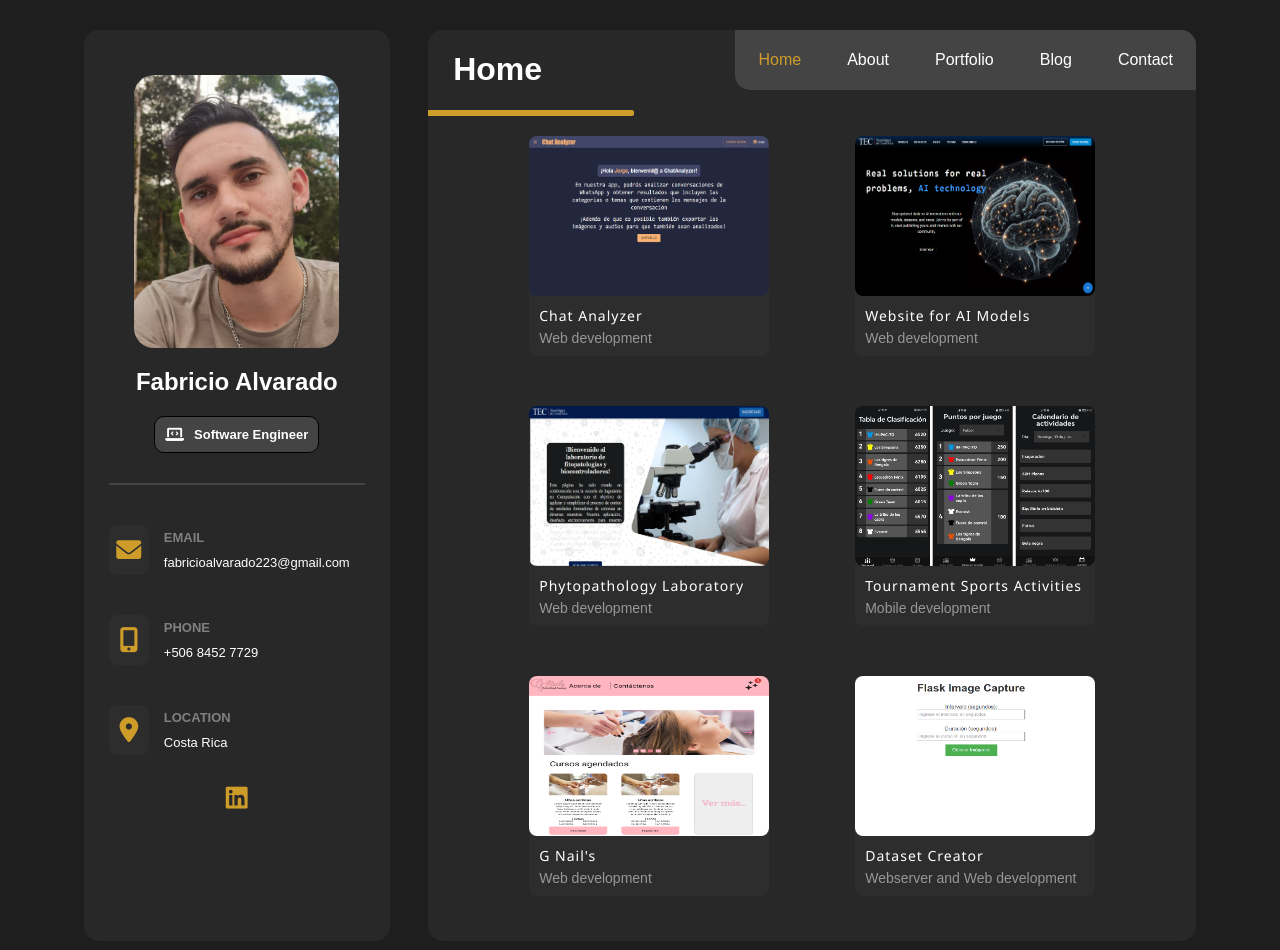
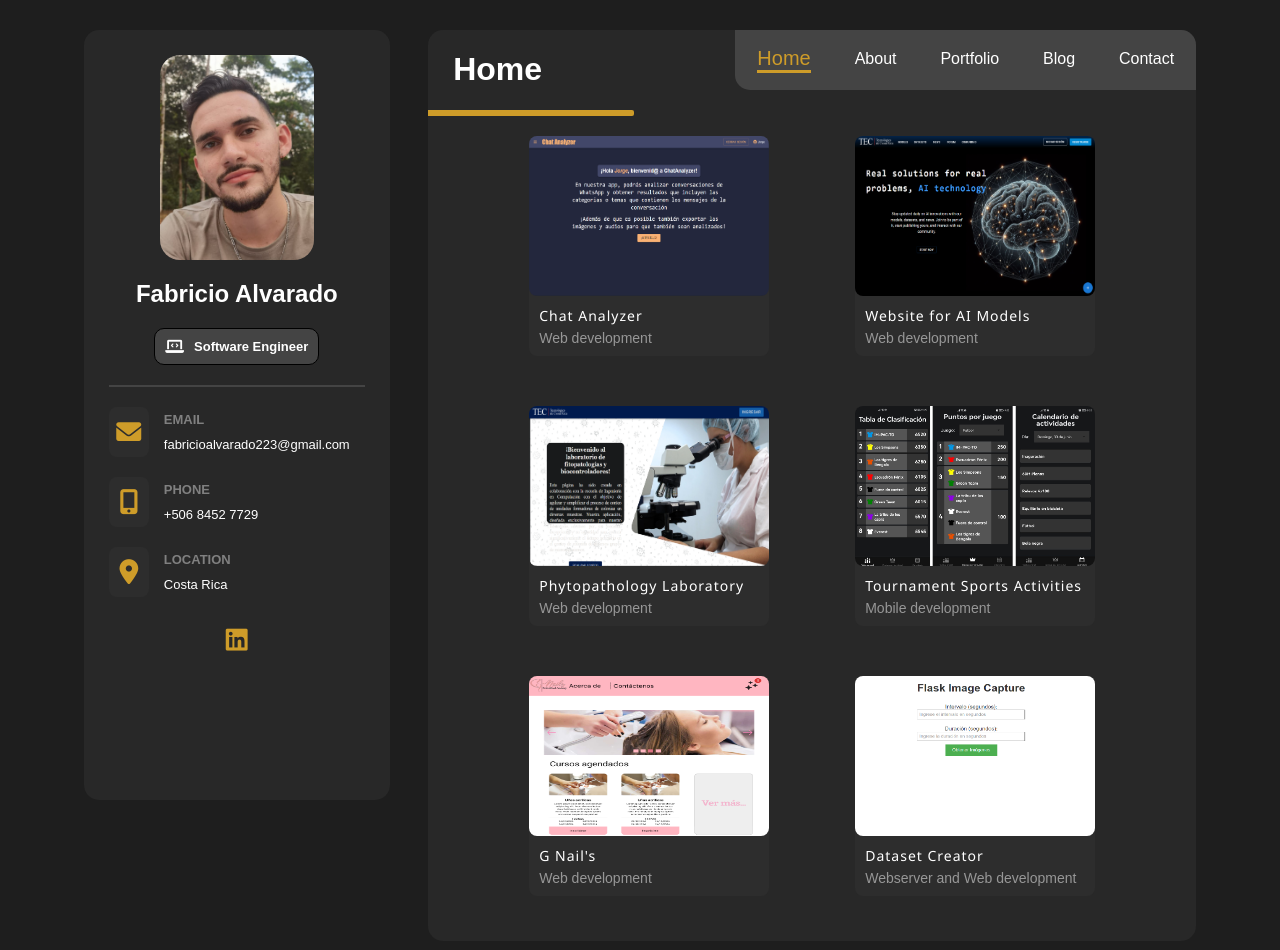
Before and after one commit to FabricioAA223/FabricioAlvaradoPortfolio, a plain HTML site: page index.html in a window 1280 px wide. Drawn offline with Linux system fonts and the light colour scheme; some packages are replaced by stand-ins of ours.

Commit message:
Animation in navbar options

```diff
--- a/index.html
+++ b/index.html
@@ -18,34 +18,39 @@
             </div>
         </div>
         <div class="horizontal-divider"></div>
+        <a class="contact-data" href="mailto:fabricioalvarado223@gmail.com">
             <div class="contact-div">
                 <div class="contact-icon">
                     <i class="fa-solid fa-envelope"></i>
                 </div>
                     <div class="contact-data">
                         <h3>EMAIL</h3>
-                <a href="mailto:fabricioalvarado223@gmail.com"><p>fabricioalvarado223@gmail.com</p></a>
+                        <p>fabricioalvarado223@gmail.com</p>
                     </div>
             </div>
+        </a>
+        <a class="contact-data" href="tel:+50684527729">
             <div class="contact-div">
                 <div class="contact-icon">
                     <i class="fa-solid fa-mobile-screen-button"></i>
                 </div>
                 <div class="contact-data">
                     <h3>PHONE</h3>
-                <a href="tel:+50684527729"><p>+506 8452 7729</p></a>
+                    <p>+506 8452 7729</p>
                 </div>
             </div>
+        </a>
+        <a class="contact-data" onclick="navbarOption(event, 'navbar-contact')">
             <div class="contact-div">
                 <div class="contact-icon">
                     <i class="fa-solid fa-location-dot"></i>
                 </div>
                 <div class="contact-data">
                     <h3>LOCATION</h3>
-                <a onclick="navbarOption(event)" href="#main-container"><p>Costa Rica</p></a>
+                    <p>Costa Rica</p>
                 </div>
             </div>
-
+        </a>
         <a class="btn-linkedin" href="www.linkedin.com/in/f-alvarado">
             <i class="fa-brands fa-linkedin"></i>
         </a>
@@ -60,11 +65,11 @@
             </div>
             <nav>
                 <ul id="navbar-ul">
-                    <a onclick="navbarOption(event)" href="#main-container"><li id="navbar-home">Home</li></a>
-                    <a onclick="navbarOption(event)" href="#main-container"><li id="navbar-about">About</li></a>
-                    <a onclick="navbarOption(event)" href="#main-container"><li id="navbar-portfolio">Portfolio</li></a>
-                    <a onclick="navbarOption(event)" href="#main-container"><li id="navbar-blog">Blog</li></a>
-                    <a onclick="navbarOption(event)" href="#main-container"><li id="navbar-contact">Contact</li></a>
+                    <li id="navbar-home" class="active"><a href="#home" onclick="navbarOption(event)">Home</a><div class="underline"></div></li>
+                    <li id="navbar-about"><a href="#about" onclick="navbarOption(event)">About</a><div class="underline"></div></li>
+                    <li id="navbar-portfolio"><a href="#portfolio" onclick="navbarOption(event)">Portfolio</a><div class="underline"></div></li>
+                    <li id="navbar-blog"><a href="#blog" onclick="navbarOption(event)">Blog</a><div class="underline"></div></li>
+                    <li id="navbar-contact"><a href="#contact" onclick="navbarOption(event)">Contact</a><div class="underline"></div></li>
                 </ul>
             </nav>
         </div>
@@ -79,8 +84,8 @@
                         </h4>
                     </div>
                     <div class="home-buttons-container">
-                        <a onclick="navbarOption(event)" class="btn-about-me">Learn more about me</a>
-                        <a onclick="navbarOption(event)" class="btn-portfolio">See my Portfolio</a>
+                        <a onclick="navbarOption(event, 'navbar-about')" class="btn-about-me">Learn more about me</a>
+                        <a onclick="navbarOption(event, 'navbar-portfolio')" class="btn-portfolio">See my Portfolio</a>
                     </div>
                 </div>
                 <div class="cartoon-img-container">
@@ -203,6 +208,13 @@
                         <div class="process-var" style="width: 100%;"></div>
                     </div>
                 </div>
+                <div class="flex-div">
+                    <i class="fa-regular fa-file"></i>
+                    <h1 class="about-header">My Resume</h1>
+                </div>
+                <object data="./files/CV.pdf" type="application/pdf" class="pdf-viewer">
+                    <p>Your browser does not support PDFs. Please use the button below to download the PDF.</p>
+                </object>
                 <div class="btn-cv-container" onclick="downloadCV()">
                     <p class="btn-download-cv">Download CV</p>
                     <i class="fa-solid fa-download"></i>
@@ -229,7 +241,7 @@
                             <h4>
                                 React, CSS, MUI, JavaScript, Firebase
                             </h4>
-                            <a href="https://github.com/yourgithubrepo" target="_blank" class="github-button">
+                            <a href="https://github.com/FabricioAA223/chat_analyzer.git" target="_blank" class="github-button">
                                 <i class="fa-brands fa-github"></i>
                                 Code
                             </a>
@@ -281,7 +293,7 @@
                             <h4>
                                 React, CSS, JavaScript, MUI, Node.js, Express, SQLServer
                             </h4>
-                            <a href="https://github.com/yourgithubrepo" target="_blank" class="github-button">
+                            <a href="https://github.com/FabricioAA223/SoftwareDesignProject.git" target="_blank" class="github-button">
                                 <i class="fa-brands fa-github"></i>
                                 Code
                             </a>
@@ -309,10 +321,17 @@
                             <h4>
                                 React Native, CSS, JavaScript, Firebase
                             </h4>
-                            <a href="https://github.com/yourgithubrepo" target="_blank" class="github-button">
+                            <div class="flex-div">
+                                <a href="https://github.com/FabricioAA223/SemanaCulturalUser.git" target="_blank" class="github-button">
                                     <i class="fa-brands fa-github"></i>
-                                Code
+                                    User
                                 </a>
+                                <a href="https://github.com/FabricioAA223/SemanaCulturalAdmin.git" target="_blank" class="github-button">
+                                    <i class="fa-brands fa-github"></i>
+                                    Admin
+                                </a>
+                            </div>
+
                         </div>
                     </div>
                 </div>
@@ -336,7 +355,7 @@
                             <h4>
                                 React, CSS, JavaScript, Firebase
                             </h4>
-                            <a href="https://github.com/yourgithubrepo" target="_blank" class="github-button">
+                            <a href="https://github.com/FabSDevX/G-Nails.git" target="_blank" class="github-button">
                                 <i class="fa-brands fa-github"></i>
                                 Code
                             </a>
@@ -364,7 +383,7 @@
                             <h4>
                                 HTML, CSS, JavaScript, Python Flask, Google Cloud, Raspbian
                             </h4>
-                            <a href="https://github.com/yourgithubrepo" target="_blank" class="github-button">
+                            <a href="https://github.com/FabricioAA223/datasetCreator.git" target="_blank" class="github-button">
                                 <i class="fa-brands fa-github"></i>
                                 Code
                             </a>
--- a/script.js
+++ b/script.js
@@ -1,4 +1,17 @@
-function navbarOption(e){
+function navbarOption(e, idTarget){ //Si el elemento clickeado no es un li del navbar, trae el id del target a donde ir
+    document.querySelectorAll('#navbar-ul li').forEach(item => {
+        item.classList.remove('active');
+    });
+    let target;
+    if(idTarget)
+        target = document.getElementById(idTarget);
+    else
+        target = e.currentTarget.closest('li');
+    console.log(target)
+    if (target) {
+        target.classList.add('active');
+    }
+
     const navbarOptionSelected = e.target.textContent
     console.log(navbarOptionSelected)
     const animationElement = document.getElementById('section-name-animation');
@@ -20,47 +33,36 @@ function navbarOption(e){
     document.getElementById('div-blog').style.display = "none";
     document.getElementById('div-contact').style.display = "none";
 
-    document.getElementById('navbar-home').style.color = 'white'
-    document.getElementById('navbar-about').style.color = 'white'
-    document.getElementById('navbar-portfolio').style.color = 'white'
-    document.getElementById('navbar-blog').style.color = 'white'
-    document.getElementById('navbar-contact').style.color = 'white'
-
     switch (navbarOptionSelected){
         case 'Home':
             document.getElementById('div-home').style.display = "flex";
             document.getElementById('section-name').innerHTML = "Home";
-            document.getElementById('navbar-home').style.color = '#CE9C29';
             break;
         case 'Learn more about me': //Esto hace que esta opcion tambien dentra al about
         case 'About':
             document.getElementById('div-about').style.display = "block";
             document.getElementById('section-name').innerHTML = "About Me";
-            document.getElementById('navbar-about').style.color = '#CE9C29';
             break;
         case 'See my Portfolio':
         case 'Portfolio':
             document.getElementById('div-portfolio').style.display = "flex";
             document.getElementById('section-name').innerHTML = "My Portfolio";
-            document.getElementById('navbar-portfolio').style.color = '#CE9C29';
             break;
         case 'Blog':
             document.getElementById('div-blog').style.display = "flex";
             document.getElementById('section-name').innerHTML = "My Blog";
-            document.getElementById('navbar-blog').style.color = '#CE9C29';
             break;
         case 'Costa Rica':
+        case 'LOCATION':
         case 'Contact':
             document.getElementById('section-name').innerHTML = "Contact Me";
             initMap();
             emailjs.init("AesEBf750c7czMqwO");
-            document.getElementById('navbar-contact').style.color = '#CE9C29';
             document.getElementById('div-contact').style.display = "block";
             break;
         default:
             document.getElementById('section-name').innerHTML = "Home";
             document.getElementById('div-home').style.display = "flex";
-            document.getElementById('navbar-home').style.color = '#CE9C29';
             break;
     }
 }
--- a/styles.css
+++ b/styles.css
@@ -11,12 +11,16 @@ body {
 .sidebar {
     background-color: rgb(40, 40, 40);
     width: 20%;
+    margin:0;
     border-radius: 15px;
-    padding: 25px;
+    padding: 5px 25px;
+    height: 95vh; /* Para hacer que el sidebar tenga la altura de la ventana */
+    position: sticky; /* Se pega cuando se scrollea */
+    top: 0; /* Para que se mantenga fijo en la parte superior */
 }
 
 .sidebar img {
-    width: 80%;
+    width: 60%;
     border-radius: 20px;
     margin: auto;
 }
@@ -47,10 +51,13 @@ body {
     margin-left: 10px;
     font-size: 13px;
 }
+.container-img h2 {
+    margin: 20px 0;
+}
 
 .horizontal-divider {
     border: 1px solid rgb(68, 68, 68);
-    margin: 30px auto;
+    margin: 20px auto;
 }
 
 .section-name {
@@ -95,11 +102,28 @@ nav ul {
     justify-content: space-around  ;
     align-content: center;
 }
-
-nav ul a{
-    margin: auto;
+nav ul li{
+    margin: auto 0;
+}
+nav ul li a{
     color: white;
     text-decoration: none;
+    font-size: 16px;
+    transition: font-size 0.3s ease;
+    cursor: pointer;
+}
+nav ul li.active a{
+    font-size: 20px; /* Tamaño aumentado al hacer clic */
+    color: #CE9C29;
+}
+.underline {
+    background-color: #CE9C29;
+    width: 0;
+    height: 3px;
+    transition: width 0.3s ease;
+}
+ul li.active .underline {
+    width: 100%;
 }
 
 .padding-div {
@@ -134,8 +158,13 @@ nav ul a{
     margin: auto auto auto 15px;
     width: fit-content;
 }
-.contact-data a {
+.contact-data p {
     word-break: break-all;
+}
+a.contact-data {
+    text-decoration: none;
+    color: inherit;
+    margin: auto auto auto 0;
 }
 
 .contact-icon {
@@ -154,7 +183,7 @@ nav ul a{
 
 .contact-div {
     display: flex;
-    margin-top: 40px;
+    margin-top: 20px;
 }
 
 .btn-linkedin {
@@ -174,9 +203,6 @@ nav ul a{
 }
 #div-portfolio{
     display: flex;
-}
-#navbar-home {
-    color: #CE9C29;
 }
 
 /* -------------------------Estilos de la vista HOME ----------------------------------- */
@@ -226,8 +252,6 @@ nav ul a{
     font-weight: 600;
     margin: 40px auto 0 auto;
     cursor: pointer;
-    /* background-color: rgb(68, 68, 68); */
-    /* color: white; */
 }
 .btn-about-me {
     background-color: #CE9C29;
@@ -302,6 +326,7 @@ nav ul a{
     border: 1px solid rgb(103, 103, 103);
     background-color: rgb(55, 55, 55);
     border-radius: 8px;
+    margin: 10px auto 20px auto;
 }
 .skill {
     display: flex;
@@ -315,7 +340,7 @@ nav ul a{
     color: rgb(151, 151, 151);
 }
 .btn-cv-container {
-    margin: 50px auto 10px auto;
+    margin: 30px auto 10px auto;
     display: flex;
     background-color: #CE9C29;
     width: fit-content;
@@ -334,6 +359,12 @@ nav ul a{
     color: rgb(40, 40, 40);
     margin: auto 10px auto 0;
     font-size: 22px;
+}
+.pdf-viewer {
+    margin-top: 10px;
+    width: 100%;
+    height: 600px;
+    border-radius: 8px;
 }
 /* --------------------------------------Estilos para el portfolio ------------------------------------ */
 #div-portfolio {
@@ -426,7 +457,6 @@ nav ul a{
     perspective: 1000px;
     border-radius: 8px;
     background-color: rgb(45, 45, 45);
-
 }
 .project-card:hover{
     background-color: rgb(50, 50, 50);
```
Lines whose indentation alone changed are shown as unchanged.
